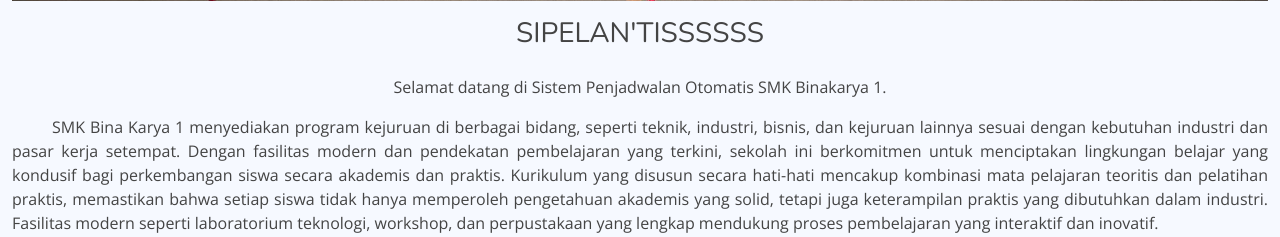
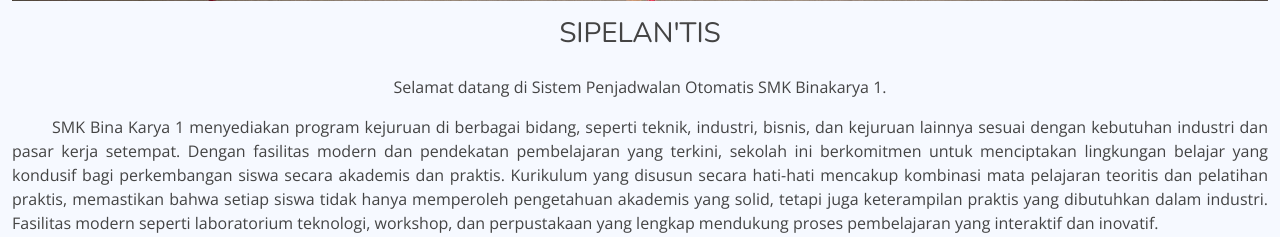
Before and after one commit to fazrianbaryf/sipelantis, a PHP site: page / in a window 1280 px wide. Shown: the part 679-916 px from the top of the page. Run offline with PHP 8.4, Linux system fonts and the light colour scheme; some libraries are stand-ins or nearby versions.

Commit message:
Update Halaman Dashboard

```diff
--- a/index.php
+++ b/index.php
@@ -51,7 +51,7 @@
                 </div>
                 <div class="container d-flex flex-column align-items-center justify-content-center text-center"
                     style="max-width: 1350px; margin: 0 auto; margin-bottom: 20px;">
-                    <h3 class="mb-4">SIPELAN'TISSSSSS</h3>
+                    <h3 class="mb-4">SIPELAN'TIS</h3>
                     <p>Selamat datang di Sistem Penjadwalan Otomatis SMK Binakarya 1.</p>
 
                     <p style="text-align: justify; text-indent: 40px;">
```
